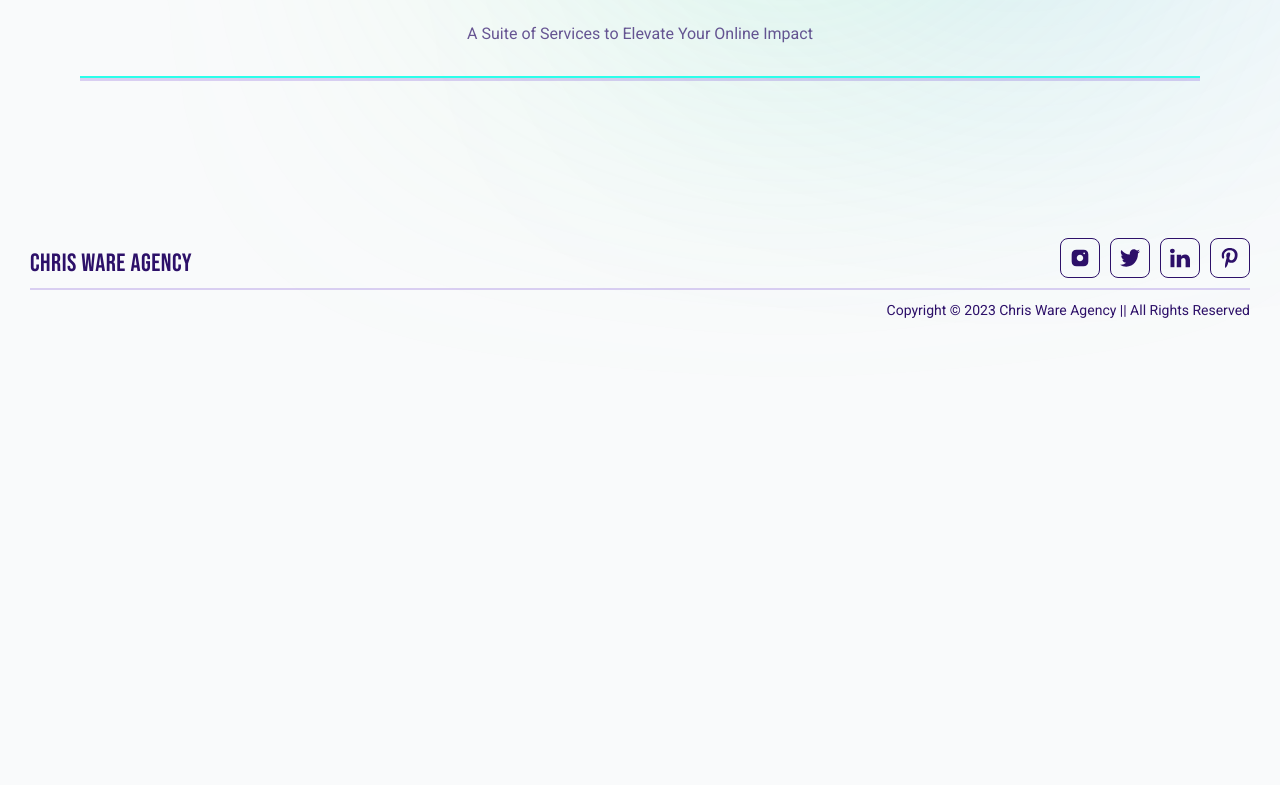
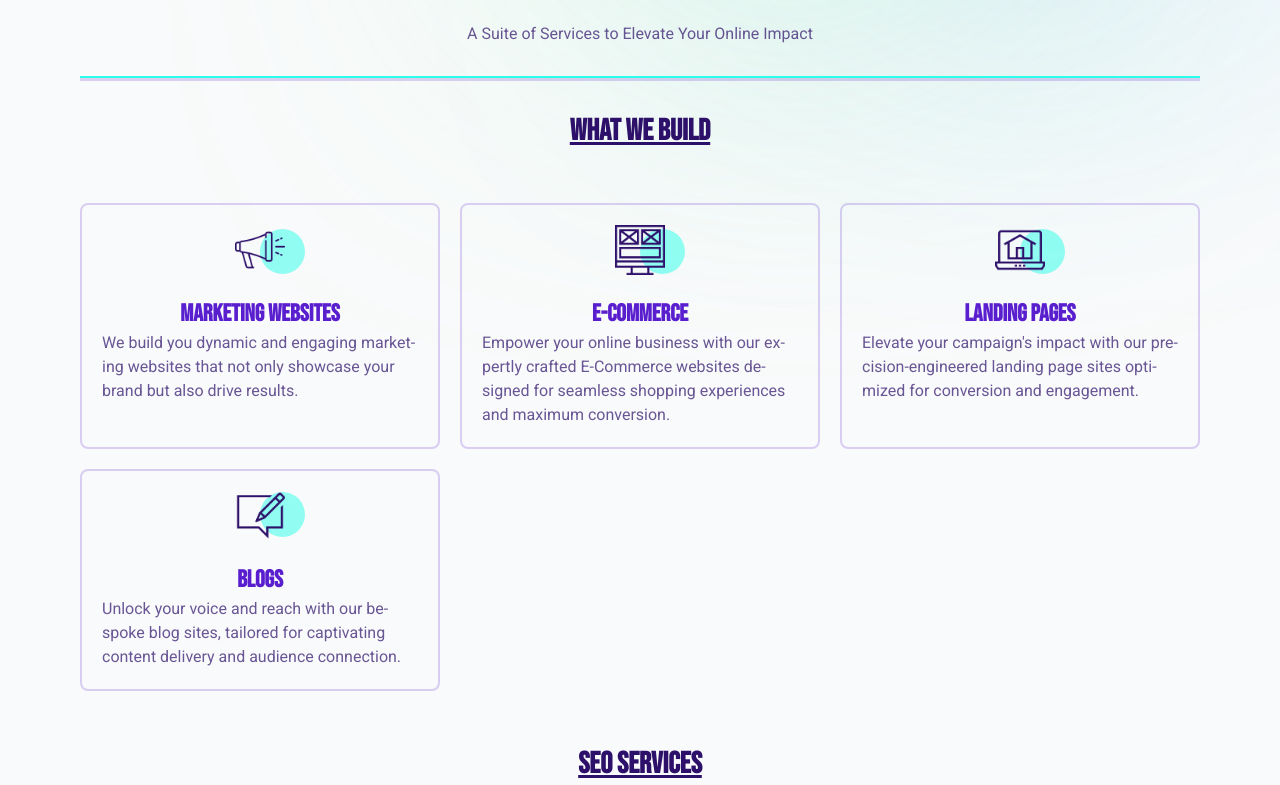
Before and after one commit to ChristianWare/chris-ware-agency, a Next.js app: page /services in a window 1280 px wide. Shown: the part 655-1440 px from the top of the page. Before the commit the page ends 986 px from the top, so only its background shows below. Built offline with nearby package versions, Linux system fonts and the light colour scheme.

Commit message:
AllServices Done

```diff
--- a/src/app/components/AllServices/AllServices.module.css
+++ b/src/app/components/AllServices/AllServices.module.css
@@ -0,0 +1,57 @@
+.heading2 {
+  text-align: center;
+  margin-bottom: 1rem;
+}
+
+.serviceCardContainer {
+  display: grid;
+  grid-template-columns: repeat(auto-fit, minmax(300px, 1fr));
+  grid-auto-flow: dense;
+  grid-gap: 2rem;
+  margin: 5rem 0rem;
+}
+
+.serviceCard {
+  display: flex;
+  flex-direction: column;
+  align-items: center;
+  justify-content: flex-start;
+  border: 2px solid var(--border);
+  padding: 2rem;
+  border-radius: 8px;
+  position: relative;
+}
+
+.serviceCard::after {
+  position: absolute;
+  content: "";
+  top: 10%;
+  left: 50%;
+  width: 45px;
+  height: 45px;
+  margin-left: auto;
+  margin-right: auto;
+  border-radius: 50%;
+  background-color: var(--secondary);
+  opacity: 0.5;
+  z-index: -1;
+}
+
+.icon {
+  margin-bottom: 2rem;
+}
+
+.serviceTitle {
+  text-align: center;
+  font-size: 2.4rem;
+}
+
+.description {
+  opacity: 0.7;
+}
+
+@media screen and (max-width: 568px) {
+    .serviceCardContainer {
+        grid-template-columns: repeat(auto-fit, minmax(250px, 1fr));
+    }
+}
--- a/src/app/components/AllServices/AllServices.tsx
+++ b/src/app/components/AllServices/AllServices.tsx
@@ -1,3 +1,4 @@
+import Image from "next/image";
 import Section from "../Section/Section";
 import styles from "./AllServices.module.css";
 import { servicesSection } from "@/lib/data";
@@ -10,7 +11,27 @@ const AllServices = () => {
       copyText='A Suite of Services to Elevate Your Online Impact'
     >
       <div className={styles.bottom}>
-
+        {servicesSection.map((x) => (
+          <div key={x.id}>
+            <h3 className={styles.heading2}>{x.sectionTitle}</h3>
+            <div className={styles.serviceCardContainer}>
+              {x.services.map((y) => (
+                <div key={y.id} className={styles.serviceCard}>
+                  <Image
+                    src={y.icon}
+                    alt={y.service}
+                    title={y.service}
+                    width={50}
+                    height={50}
+                    className={styles.icon}
+                  />
+                  <strong className={styles.serviceTitle}>{y.service}</strong>
+                  <p className={styles.description}>{y.description}</p>
+                </div>
+              ))}
+            </div>
+          </div>
+        ))}
       </div>
     </Section>
   );
```
